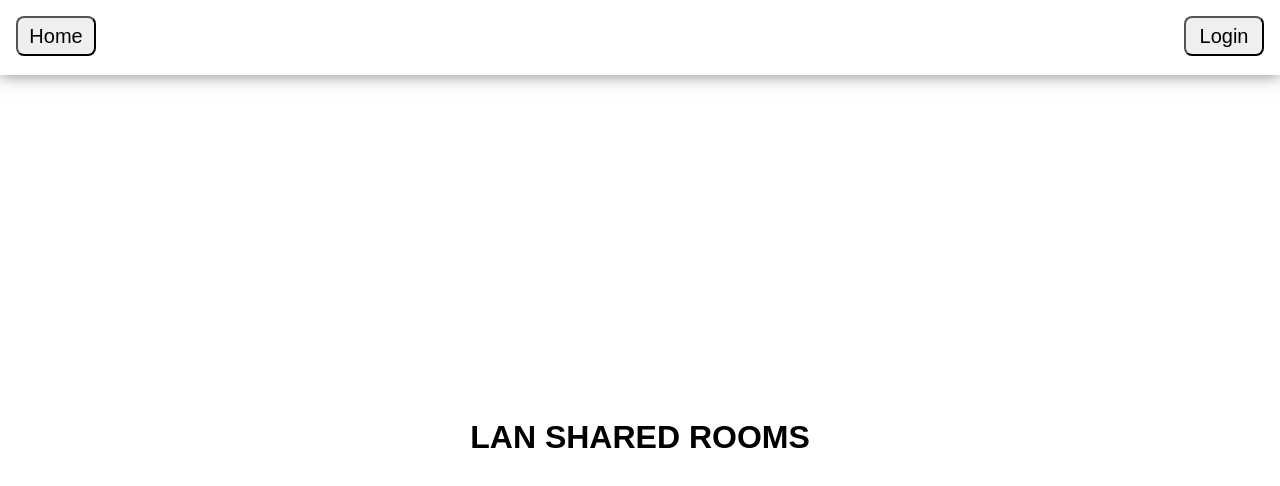
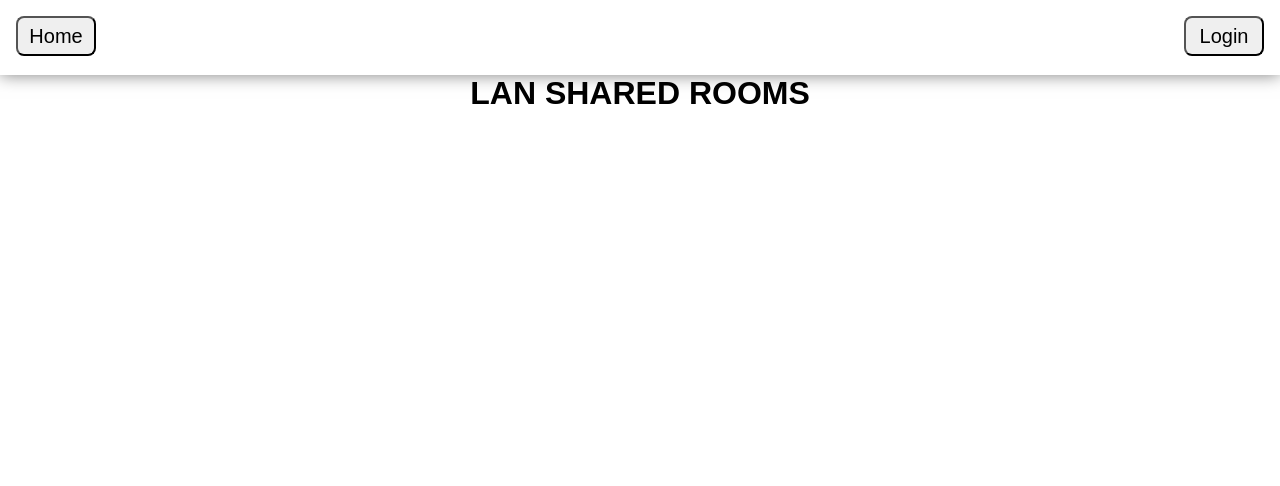
Before and after one commit to Crissdot/lan-shared-rooms, a React (Create React App) app: page / in a window 1280 px wide. Shown: the top 486 px of the page. Built offline with nearby package versions, Linux system fonts and the light colour scheme; the HTML template or start-up script is replaced by a standard one.

Commit message:
refactor styled main and button components

```diff
--- a/src/components/Header/AuthButton.tsx
+++ b/src/components/Header/AuthButton.tsx
@@ -29,7 +29,9 @@ const AuthButton = () =>  {
   }
 
   return (
-    <Button onClick={authHandler} text={isUserLoggedIn ? 'Logout' : 'Login'} />
+    <Button onClick={authHandler} >
+      {isUserLoggedIn ? 'Logout' : 'Login'}
+    </Button>
   );
 };
 
--- a/src/components/Header/HomeButton.tsx
+++ b/src/components/Header/HomeButton.tsx
@@ -11,7 +11,9 @@ const HomeButton = () =>  {
   }
 
   return (
-    <Button onClick={goHomeHandler} text="Home" />
+    <Button onClick={goHomeHandler} >
+      Home
+    </Button>
   );
 };
 
--- a/src/components/StyledComponents/Button.tsx
+++ b/src/components/StyledComponents/Button.tsx
@@ -1,7 +1,7 @@
 import React from 'react';
 import styled from 'styled-components';
 
-const ButtonCustom = styled.button`
+const Button = styled.button`
   height: 2.5rem;
   width: 5rem;
   border-radius: 0.5rem;
@@ -10,17 +10,4 @@ const ButtonCustom = styled.button`
   text-transform: capitalize;
 `;
 
-interface Props {
-  onClick: () => void;
-  text: string;
-}
-
-const Button = ({onClick, text}: Props) => {
-  return (
-    <ButtonCustom onClick={onClick}>
-      {text}
-    </ButtonCustom>
-  );
-}
-
 export { Button };
--- a/src/components/StyledComponents/Main.tsx
+++ b/src/components/StyledComponents/Main.tsx
@@ -1,26 +1,10 @@
 import React from 'react';
 import styled from 'styled-components';
 
-const MainCustom = styled.main`
-  display: flex;
-  flex-direction: column;
-  justify-content: center;
-  align-items: center;
+const Main = styled.main`
   width: 80%;
   height: calc(100vh - 75px);
   margin: 0 auto;
 `;
 
-interface Props {
-  children: JSX.Element;
-}
-
-const Main = ({children}: Props) => {
-  return (
-    <MainCustom>
-      {children}
-    </MainCustom>
-  );
-}
-
 export { Main };
--- a/src/components/auth/LoginForm.tsx
+++ b/src/components/auth/LoginForm.tsx
@@ -6,6 +6,13 @@ import { useAppDispatch } from '../../hooks/typedRedux';
 import { login } from '../../store/user/reducers';
 import { ILoginCredentials } from '../../types/ILoginCredentials';
 import { Main } from '../StyledComponents/Main';
+
+const MainLogin = styled(Main)`
+  display: flex;
+  flex-direction: column;
+  justify-content: center;
+  align-items: center;
+`;
 
 const Title = styled.h1`
   margin-top: 0;
@@ -36,7 +43,7 @@ const LoginForm = () =>  {
   }
 
   return (
-    <Main>
+    <MainLogin>
       <>
         <Title>Login</Title>
         <Form onSubmit={handleSubmit(onSubmit)}>
@@ -45,7 +52,7 @@ const LoginForm = () =>  {
           <input type='submit' />
         </Form>
       </>
-    </Main>
+    </MainLogin>
   );
 };
 
```
